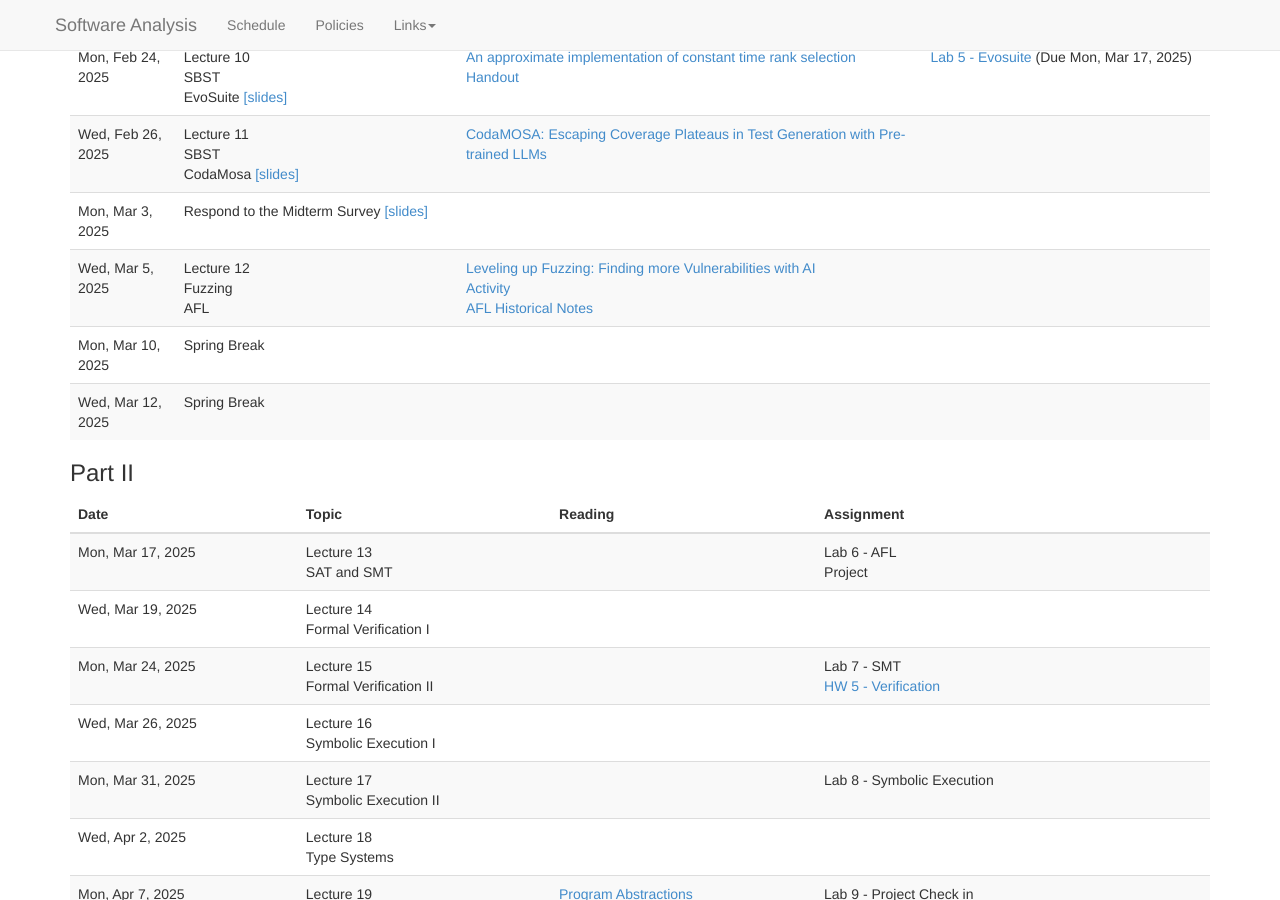
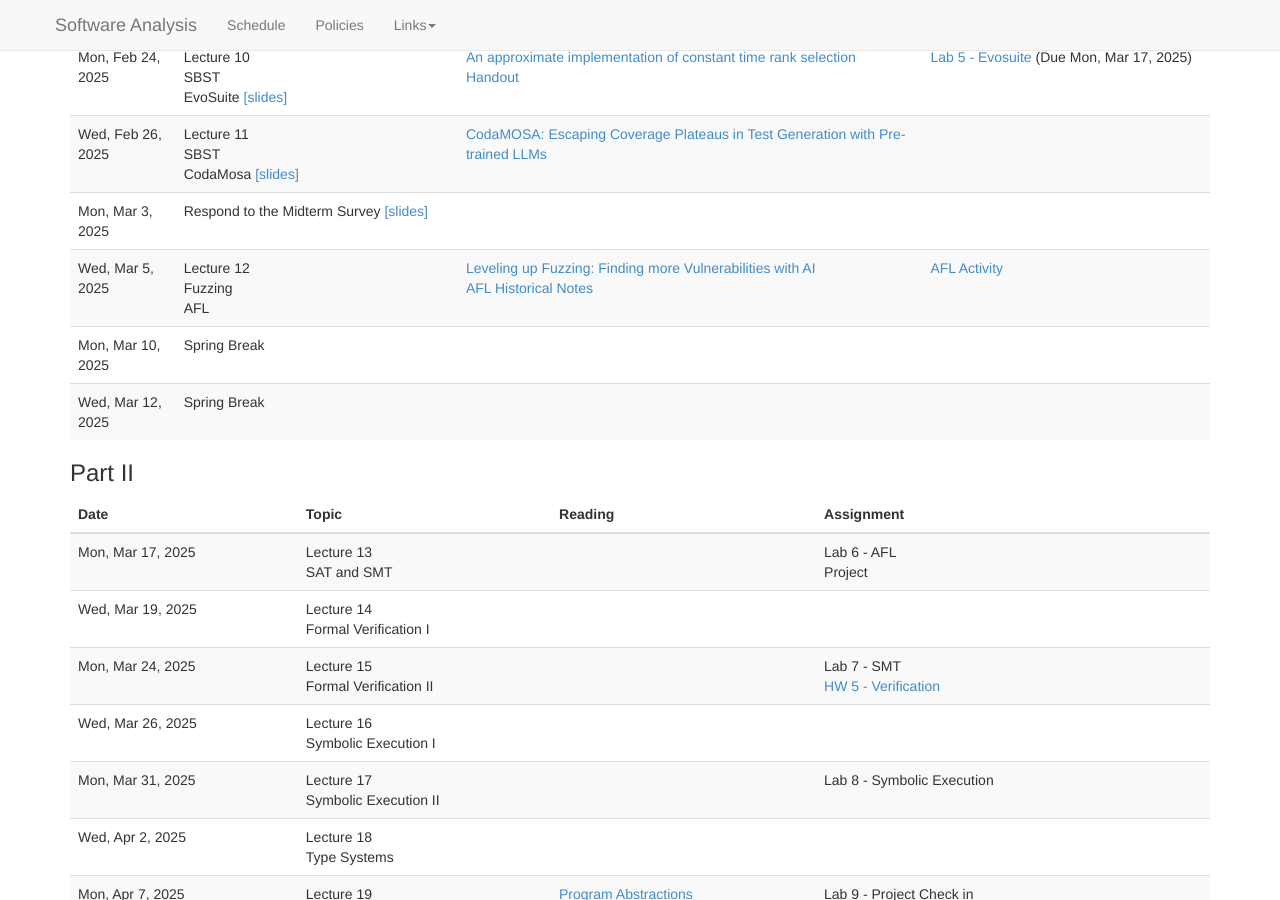
Before and after one commit to bmc-cs-software-analysis/383, a Jekyll site: the page built from schedule.md, in a window 1280 px wide and 900 px high, scrolled down 967 px. Built offline with Jekyll 4.4.1, drawn with Linux system fonts in a browser that asks for light colours; nearby versions of some CDN libraries.

Commit message:
Move schedule out of activity

```diff
--- a/_data/schedule.yaml
+++ b/_data/schedule.yaml
@@ -188,11 +188,12 @@
           title: "Leveling up Fuzzing: Finding more Vulnerabilities with AI"
           url: "https://security.googleblog.com/2024/11/leveling-up-fuzzing-finding-more.html"
         -
-          title: "Activity"
-          url: "activity.html"
-        -
           title: "AFL Historical Notes"
           url: "https://lcamtuf.coredump.cx/afl/historical_notes.txt"
+      assignments:
+        -
+          title: "AFL Activity"
+          url: "activity.html"
       #slides: "slides/lecture12.pdf"
       recording: ~
     -
```
